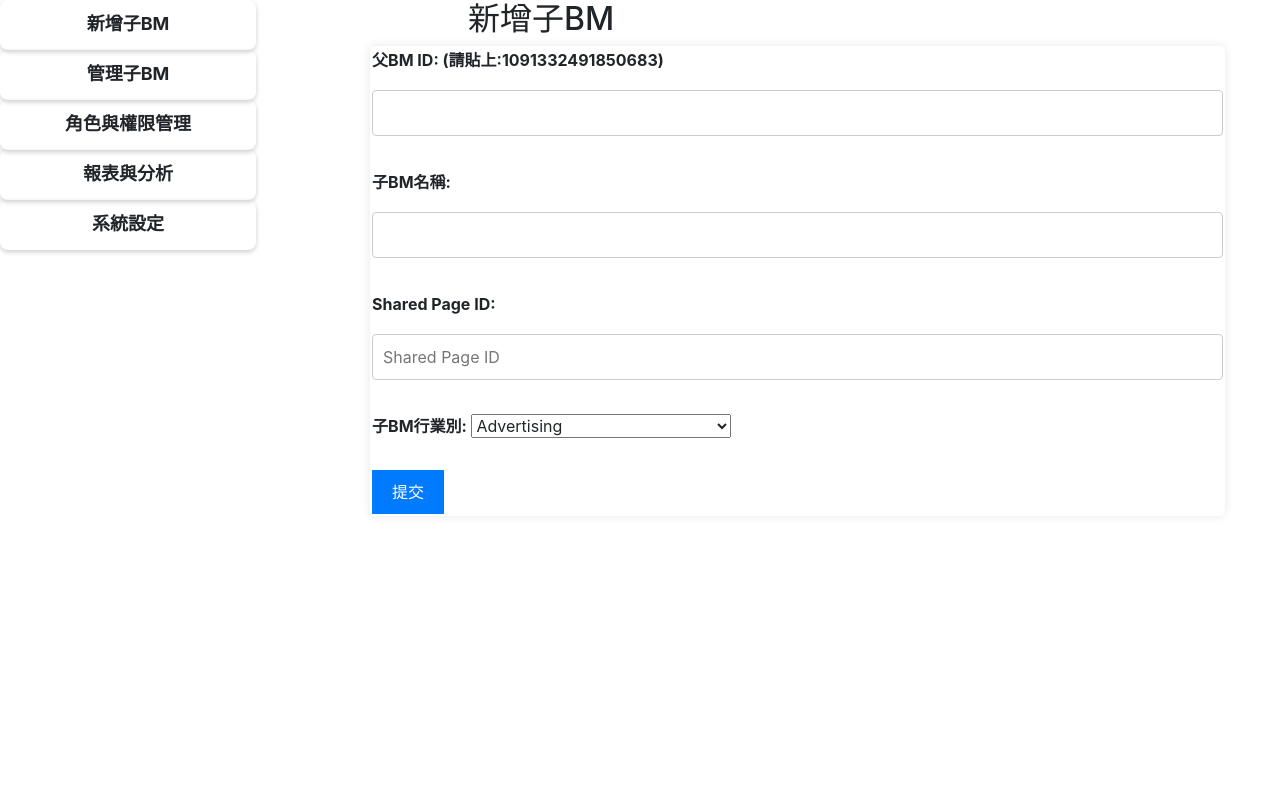
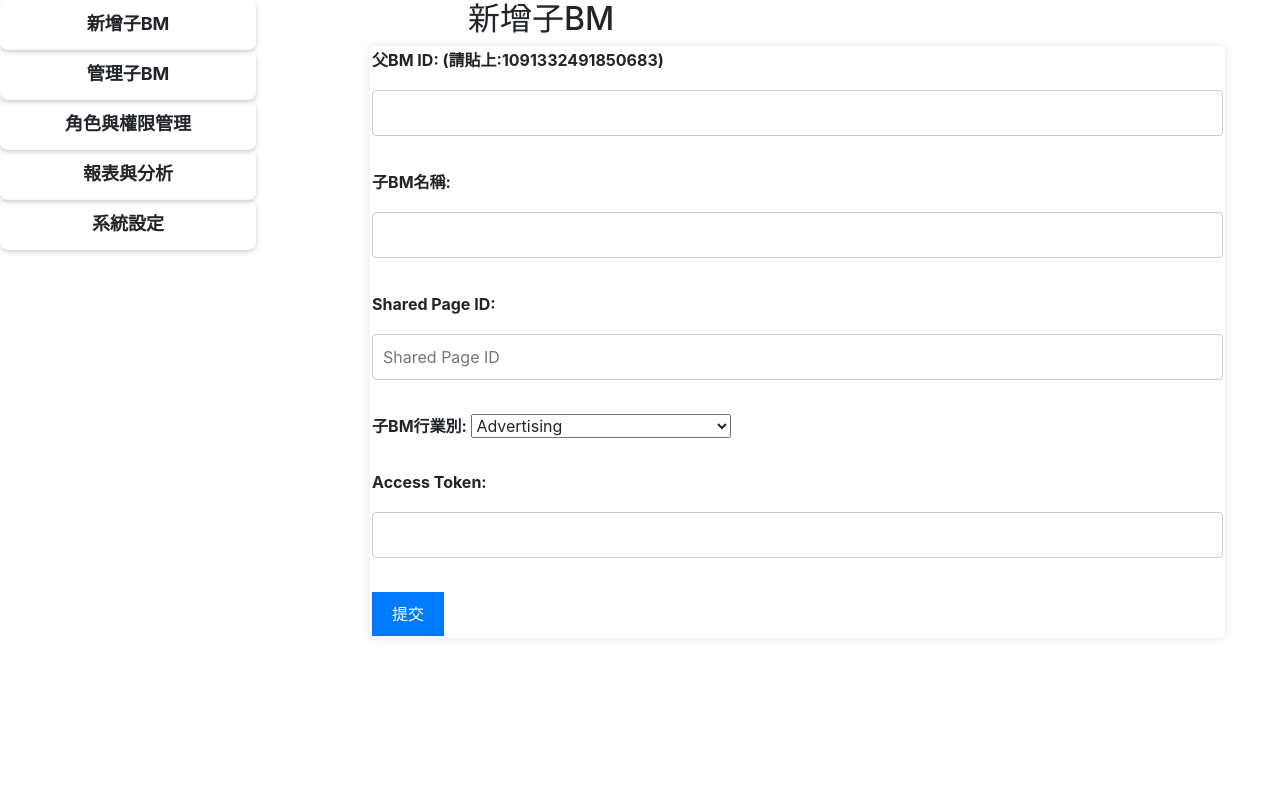
Before and after one commit to AllenC05188/Wra, a Laravel app: page / in a window 1280 px wide. Shown: the part 822-1620 px from the top of the page. Run offline with Laravel 12, Linux system fonts and the light colour scheme; some web fonts are replaced.

Commit message:
添加token欄位並優化判斷回傳正確邏輯

```diff
--- a/public/wirawebflow/addBm.js
+++ b/public/wirawebflow/addBm.js
@@ -22,7 +22,7 @@ function addBm() {
         return response.json().then(data => ({status: response.status, ok: response.ok, body: data}));
     })
     .then(data => {
-        if (data.ok) {
+        if (data.ok && data.body && data.body.ID) {
             document.getElementById('response').innerText = '子BM創建成功，ID: ' + data.body.ID;
         } else {
             let errorMessage = '子BM創建失敗:\n';
--- a/resources/views/welcome.blade.php
+++ b/resources/views/welcome.blade.php
@@ -158,10 +158,14 @@
                 <option value="OTHER">Other</option>
             </select><br><br>
 
+            <label for="access_token">Access Token:</label>
+            <input type="text" id="access_token" name="access_token" required><br><br>
+
             <button type="button" onclick="addBm()">提交</button>
         </form>
         <div id="response"></div>
         <script src="{{ asset('wirawebflow/addBm.js') }}"></script>
+
     </div>
 
     <div id="2" class="hidden">
--- a/routes/web.php
+++ b/routes/web.php
@@ -4,6 +4,7 @@ use Illuminate\Support\Facades\Route;
 use App\Http\Controllers\BusinessManagerController;
 
 Route::get('/', [BusinessManagerController::class, 'index']);
+
 Route::post('/create-child-bm', [BusinessManagerController::class, 'createChildBM'])->name('facebook.createChildBM');
 Route::post('/update-bm/{id}', [BusinessManagerController::class, 'updateBm'])->name('updateBm');
 Route::delete('/delete-bm/{id}', [BusinessManagerController::class, 'deleteBm'])->name('deleteBm');
```
Lines whose indentation alone changed are shown as unchanged.
